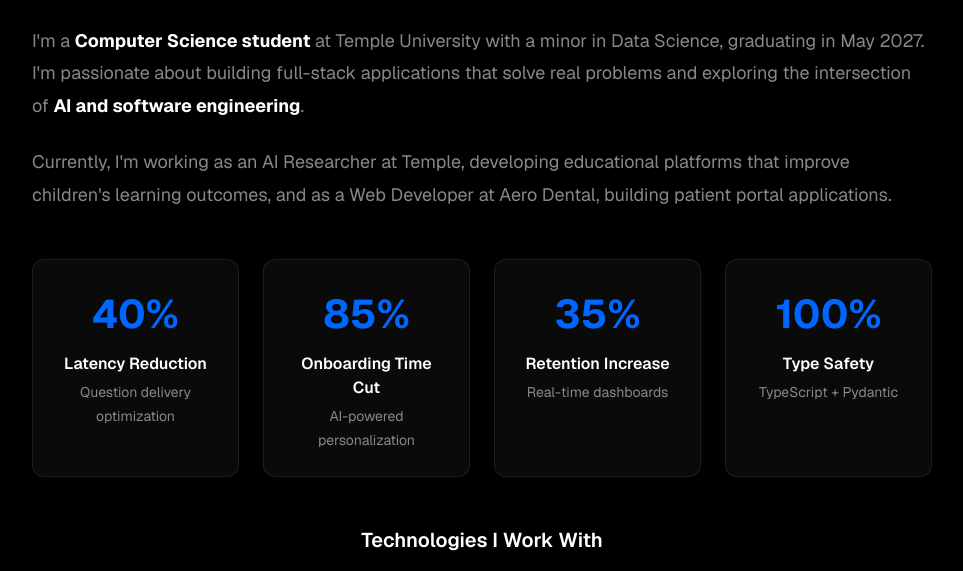
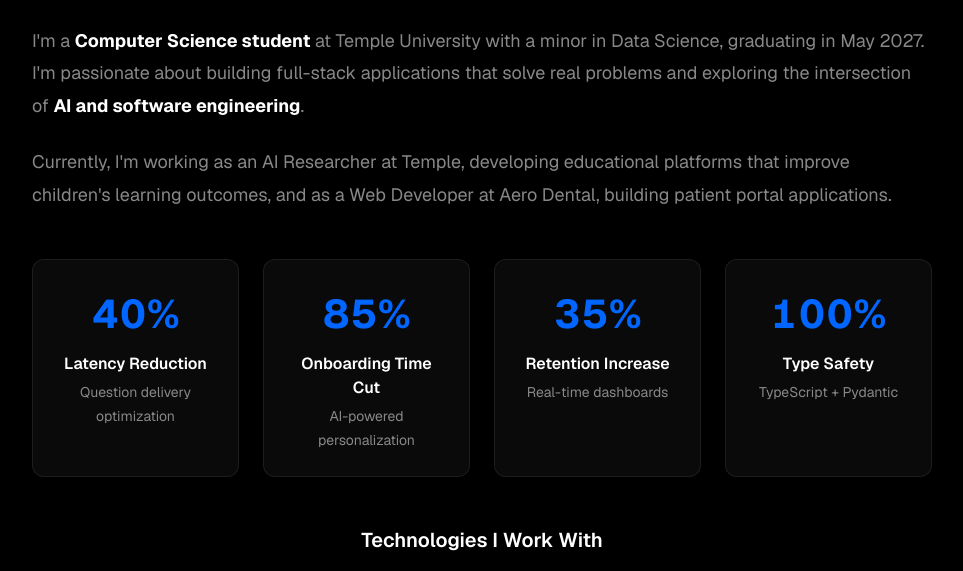
Before and after one commit to jprocode/myportfolio, a Next.js app: page / in a window 1280 px wide. Shown: the part 1040-1611 px from the top of the page, without its empty margins (158-1121 px from the left). Built offline with nearby package versions, Linux system fonts and the light colour scheme.

Commit message:
added number animation

```diff
--- a/package.json
+++ b/package.json
@@ -16,10 +16,12 @@
     "clsx": "^2.1.1",
     "framer-motion": "^12.29.2",
     "gsap": "^3.14.2",
+    "motion": "^12.29.2",
     "next": "16.1.6",
     "openai": "^6.17.0",
     "react": "19.2.3",
     "react-dom": "19.2.3",
+    "react-use-measure": "^2.1.7",
     "tailwind-merge": "^3.4.0",
     "three": "^0.182.0",
     "zustand": "^5.0.10"
--- a/src/components/About.tsx
+++ b/src/components/About.tsx
@@ -3,12 +3,13 @@
 import { motion, useInView, Variants } from 'framer-motion';
 import { useRef } from 'react';
 import OrbitingSkills from './ui/orbiting-skills';
+import { AnimatedStat } from '@/components/ui/animated-stat';
 
 const stats = [
-    { value: '40%', label: 'Latency Reduction', description: 'Question delivery optimization' },
-    { value: '85%', label: 'Onboarding Time Cut', description: 'AI-powered personalization' },
-    { value: '35%', label: 'Retention Increase', description: 'Real-time dashboards' },
-    { value: '100%', label: 'Type Safety', description: 'TypeScript + Pydantic' },
+    { value: 40, label: 'Latency Reduction', description: 'Question delivery optimization' },
+    { value: 85, label: 'Onboarding Time Cut', description: 'AI-powered personalization' },
+    { value: 35, label: 'Retention Increase', description: 'Real-time dashboards' },
+    { value: 100, label: 'Type Safety', description: 'TypeScript + Pydantic' },
 ];
 
 const skills = [
@@ -75,7 +76,11 @@ export function About() {
                                 whileHover={{ y: -4 }}
                                 transition={{ duration: 0.2 }}
                             >
-                                <span className="stat-value">{stat.value}</span>
+                                <AnimatedStat
+                                    targetValue={stat.value}
+                                    suffix="%"
+                                    className="stat-value"
+                                />
                                 <span className="stat-label">{stat.label}</span>
                                 <span className="stat-description">{stat.description}</span>
                             </motion.div>
--- /dev/null
+++ b/src/components/ui/animated-stat.tsx
@@ -0,0 +1,56 @@
+// animated-stat.tsx
+'use client';
+import { useEffect, useState } from 'react';
+import { useInView } from 'framer-motion';
+import { useRef } from 'react';
+import { SlidingNumber } from '@/components/ui/sliding-number';
+
+interface AnimatedStatProps {
+    targetValue: number;
+    suffix?: string;
+    className?: string;
+}
+
+export function AnimatedStat({ targetValue, suffix = '%', className }: AnimatedStatProps) {
+    const ref = useRef(null);
+    const isInView = useInView(ref, { once: true, margin: '-50px' });
+    const [value, setValue] = useState(0);
+
+    useEffect(() => {
+        if (!isInView) return;
+
+        // Animate from 0 to target value
+        const duration = 1500; // 1.5 seconds
+        const steps = 60;
+        const increment = targetValue / steps;
+        let current = 0;
+
+        const timer = setInterval(() => {
+            current += increment;
+            if (current >= targetValue) {
+                setValue(targetValue);
+                clearInterval(timer);
+            } else {
+                setValue(Math.floor(current));
+            }
+        }, duration / steps);
+
+        return () => clearInterval(timer);
+    }, [isInView, targetValue]);
+
+    return (
+        <span
+            ref={ref}
+            className={className}
+            style={{
+                display: 'flex',
+                justifyContent: 'center',
+                alignItems: 'center',
+                gap: '0'
+            }}
+        >
+            <SlidingNumber value={value} />
+            <span>{suffix}</span>
+        </span>
+    );
+}
--- /dev/null
+++ b/src/components/ui/sliding-number.tsx
@@ -0,0 +1,121 @@
+// sliding-number.tsx
+'use client';
+import { useEffect, useId } from 'react';
+import {
+    MotionValue,
+    motion,
+    useSpring,
+    useTransform,
+    motionValue,
+} from 'motion/react';
+import useMeasure from 'react-use-measure';
+
+const TRANSITION = {
+    type: 'spring',
+    stiffness: 280,
+    damping: 18,
+    mass: 0.3,
+} as const;
+
+function Digit({ value, place }: { value: number; place: number }) {
+    const valueRoundedToPlace = Math.floor(value / place) % 10;
+    const initial = motionValue(valueRoundedToPlace);
+    const animatedValue = useSpring(initial, TRANSITION);
+
+    useEffect(() => {
+        animatedValue.set(valueRoundedToPlace);
+    }, [animatedValue, valueRoundedToPlace]);
+
+    return (
+        <div className='relative inline-block w-[1ch] overflow-x-visible overflow-y-clip leading-none tabular-nums'>
+            <div className='invisible'>0</div>
+            {Array.from({ length: 10 }, (_, i) => (
+                <Number key={i} mv={animatedValue} number={i} />
+            ))}
+        </div>
+    );
+}
+
+function Number({ mv, number }: { mv: MotionValue<number>; number: number }) {
+    const uniqueId = useId();
+    const [ref, bounds] = useMeasure();
+
+    const y = useTransform(mv, (latest) => {
+        if (!bounds.height) return 0;
+        const placeValue = latest % 10;
+        const offset = (10 + number - placeValue) % 10;
+        let memo = offset * bounds.height;
+        if (offset > 5) {
+            memo -= 10 * bounds.height;
+        }
+        return memo;
+    });
+
+    // don't render the animated number until we know the height
+    if (!bounds.height) {
+        return (
+            <span ref={ref} className='invisible absolute'>
+                {number}
+            </span>
+        );
+    }
+
+    return (
+        <motion.span
+            style={{ y }}
+            layoutId={`${uniqueId}-${number}`}
+            className='absolute inset-0 flex items-center justify-center'
+            transition={TRANSITION}
+            ref={ref}
+        >
+            {number}
+        </motion.span>
+    );
+}
+
+type SlidingNumberProps = {
+    value: number;
+    padStart?: boolean;
+    decimalSeparator?: string;
+};
+
+export function SlidingNumber({
+    value,
+    padStart = false,
+    decimalSeparator = '.',
+}: SlidingNumberProps) {
+    const absValue = Math.abs(value);
+    const [integerPart, decimalPart] = absValue.toString().split('.');
+    const integerValue = parseInt(integerPart, 10);
+    const paddedInteger =
+        padStart && integerValue < 10 ? `0${integerPart}` : integerPart;
+    const integerDigits = paddedInteger.split('');
+    const integerPlaces = integerDigits.map((_, i) =>
+        Math.pow(10, integerDigits.length - i - 1)
+    );
+
+    return (
+        <div className='flex items-center'>
+            {value < 0 && '-'}
+            {integerDigits.map((_, index) => (
+                <Digit
+                    key={`pos-${integerPlaces[index]}`}
+                    value={integerValue}
+                    place={integerPlaces[index]}
+                />
+            ))}
+            {decimalPart && (
+                <>
+                    <span>{decimalSeparator}</span>
+                    {decimalPart.split('').map((_, index) => (
+                        <Digit
+                            key={`decimal-${index}`}
+                            value={parseInt(decimalPart, 10)}
+                            place={Math.pow(10, decimalPart.length - index - 1)}
+                        />
+                    ))}
+                </>
+            )}
+        </div>
+    );
+}
--- a/src/components/ui/spline.tsx
+++ b/src/components/ui/spline.tsx
@@ -1,6 +1,6 @@
 'use client'
 
-import { Suspense, lazy } from 'react'
+import { Suspense, lazy, useEffect } from 'react'
 
 const Spline = lazy(() => import('@splinetool/react-spline'))
 
@@ -10,6 +10,35 @@ interface SplineSceneProps {
 }
 
 export function SplineScene({ scene, className }: SplineSceneProps) {
+    // Suppress known Spline library console warnings
+    useEffect(() => {
+        const originalError = console.error;
+        const originalLog = console.log;
+
+        // Suppress Spline's internal "Updating pivot" logs
+        console.log = (...args) => {
+            if (typeof args[0] === 'string' && args[0].includes('Updating pivot')) {
+                return;
+            }
+            originalLog.apply(console, args);
+        };
+
+        // Suppress Spline's internal duplicate key warnings
+        console.error = (...args) => {
+            if (typeof args[0] === 'string' &&
+                (args[0].includes('Encountered two children with the same key') ||
+                    args[0].includes('Updating pivot'))) {
+                return;
+            }
+            originalError.apply(console, args);
+        };
+
+        return () => {
+            console.error = originalError;
+            console.log = originalLog;
+        };
+    }, []);
+
     return (
         <Suspense
             fallback={
```
Also changed, not shown: 2 other files (tests, documents, lock files or other folders).
